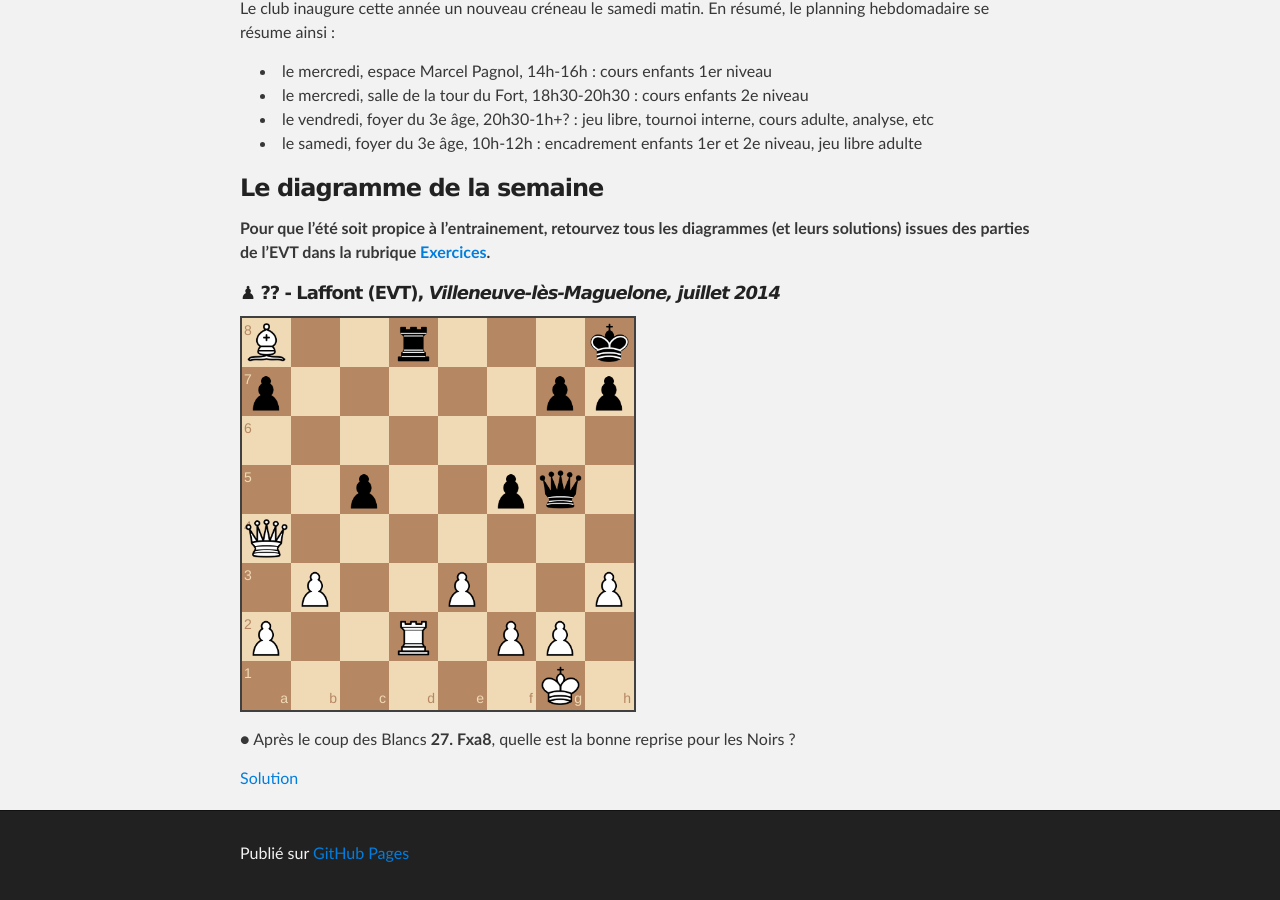
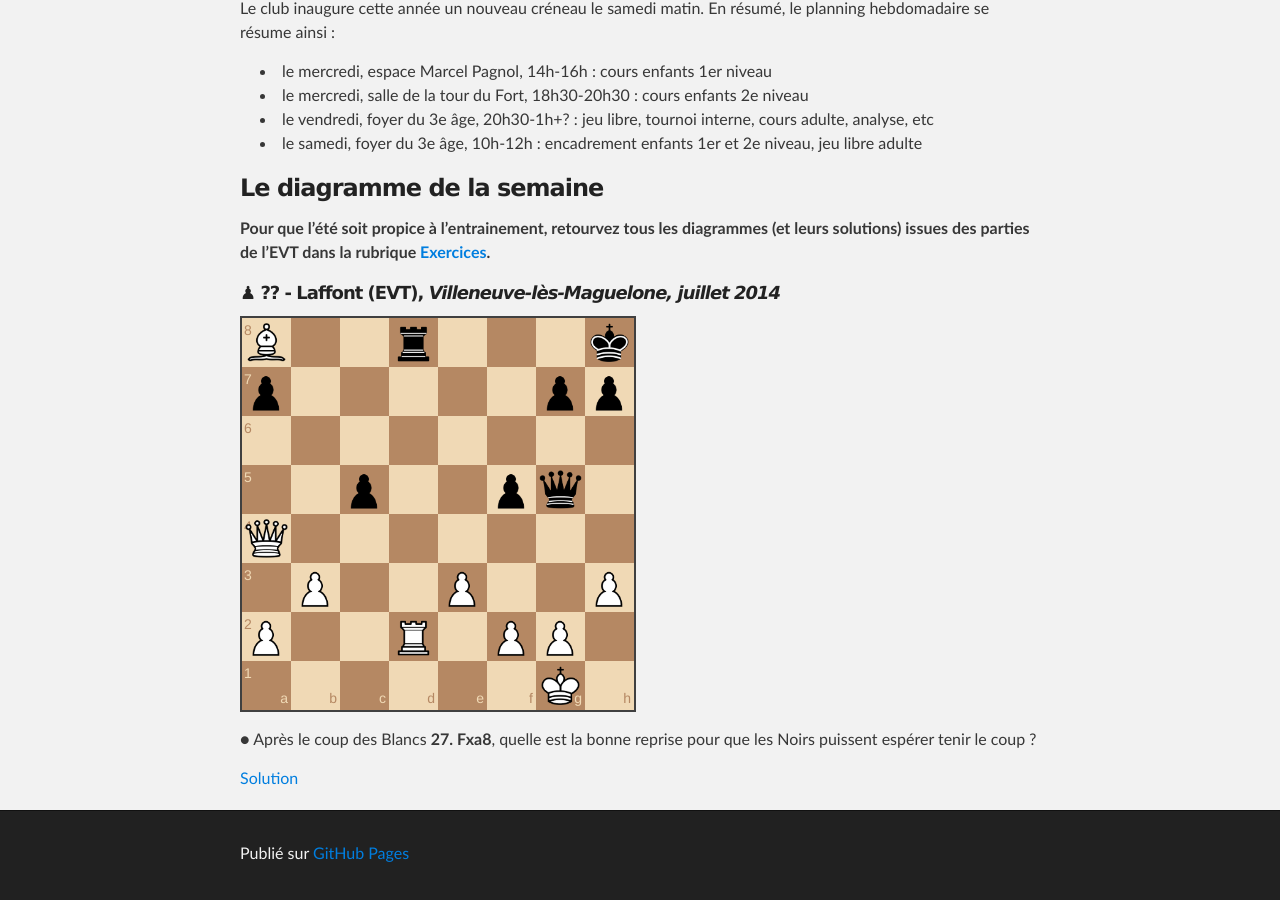
Before and after one commit to echiquier-villeneuve-tolosane/echiquier-villeneuve-tolosane.github.io, a Jekyll site: the page built from index.md, in a window 1280 px wide and 900 px high, scrolled down 587 px. Built offline with Jekyll 4.4.1, drawn with Linux system fonts in a browser that asks for light colours; nearby versions of some CDN libraries.

Commit message:
Updated index.md

```diff
--- a/index.md
+++ b/index.md
@@ -29,6 +29,6 @@ Le club inaugure cette année un nouveau créneau le samedi matin. En résumé,
 
 `B2r3k/p5pp/8/2p2pq1/Q7/1P2P2P/P2R1PP1/6K1 b - - 0 27`
 
-&#9679; Après le coup des Blancs **27. Fxa8**, quelle est la bonne reprise pour les Noirs ?
+&#9679; Après le coup des Blancs **27. Fxa8**, quelle est la bonne reprise pour que les Noirs puissent espérer tenir le coup ?
 
 > **27... Txa8 (27...Txd2?? De8#)**
```
